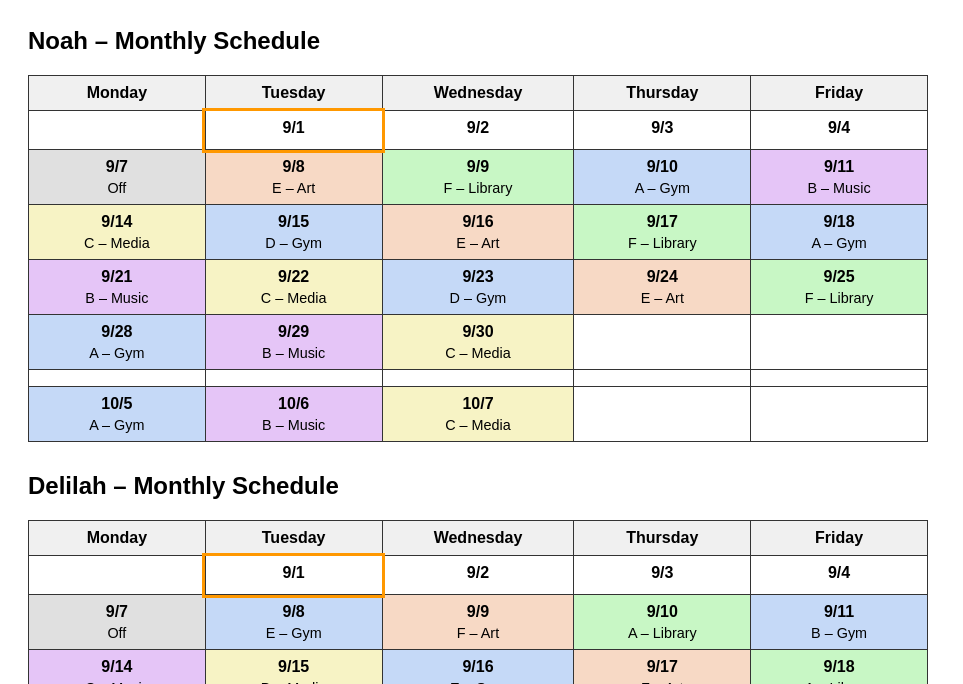
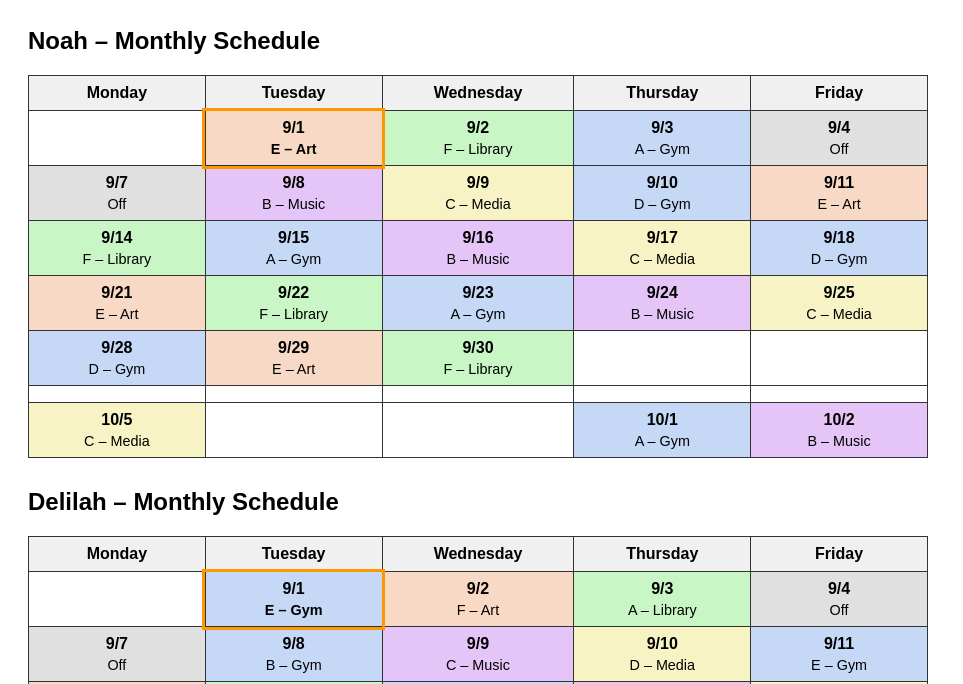
Before and after one commit to jjens250/jjens250.github.io, a plain HTML site: page index.html in a window 1280 px wide. Shown: the part 116-800 px from the top of the page, without its empty margins (0-963 px from the left). Drawn offline with Linux system fonts and the light colour scheme.

Commit message:
Update index.html
Made a backup and changed from first monday to first day

```diff
--- a/index.html
+++ b/index.html
@@ -209,21 +209,22 @@ function generateMonthData(targetYear, targetMonth, today) {
   const firstOfMonth = new Date(year, month - 1, 1);
   const daysInMonth = new Date(year, month, 0).getDate();
 
-  // Find the first Monday in this month
-  let firstMondayDay = null;
-  for (let d = 1; d <= daysInMonth; d++) {
-    const dateObj = new Date(year, month - 1, d);
-    const jsDay = dateObj.getDay(); // 0–6, 1 = Monday
-    if (jsDay === 1) {
-      firstMondayDay = d;
-      break;
-    }
+// Find the first school day (Mon–Fri, not Off)
+let firstSchoolDay = null;
+for (let d = 1; d <= daysInMonth; d++) {
+  const dateObj = new Date(year, month - 1, d);
+  const jsDay = dateObj.getDay();
+  const dateKey = formatDateKey(year, month, d);
+  const isWeekend = (jsDay === 0 || jsDay === 6);
+  if (!isWeekend && !offOverrides[dateKey]) {
+    firstSchoolDay = d;
+    break;
   }
+}
+if (firstSchoolDay === null) {
+  firstSchoolDay = 1;
+}
 
-  // If somehow no Monday (very unlikely), just start at the 1st
-  if (firstMondayDay === null) {
-    firstMondayDay = 1;
-  }
 
   // Index of startingLetter in cycle A–F
   let cycleIndex = cycle.indexOf(startingLetter);
@@ -253,7 +254,7 @@ function generateMonthData(targetYear, targetMonth, today) {
     if (!isWeekend) {
       // Only assign letters on weekdays
 
-      if (d < firstMondayDay) {
+      if (d < firstSchoolDay) {
         // Before the first Monday: no letter
         letter = null;
       } else if (offOverrides[dateKey]) {
```
